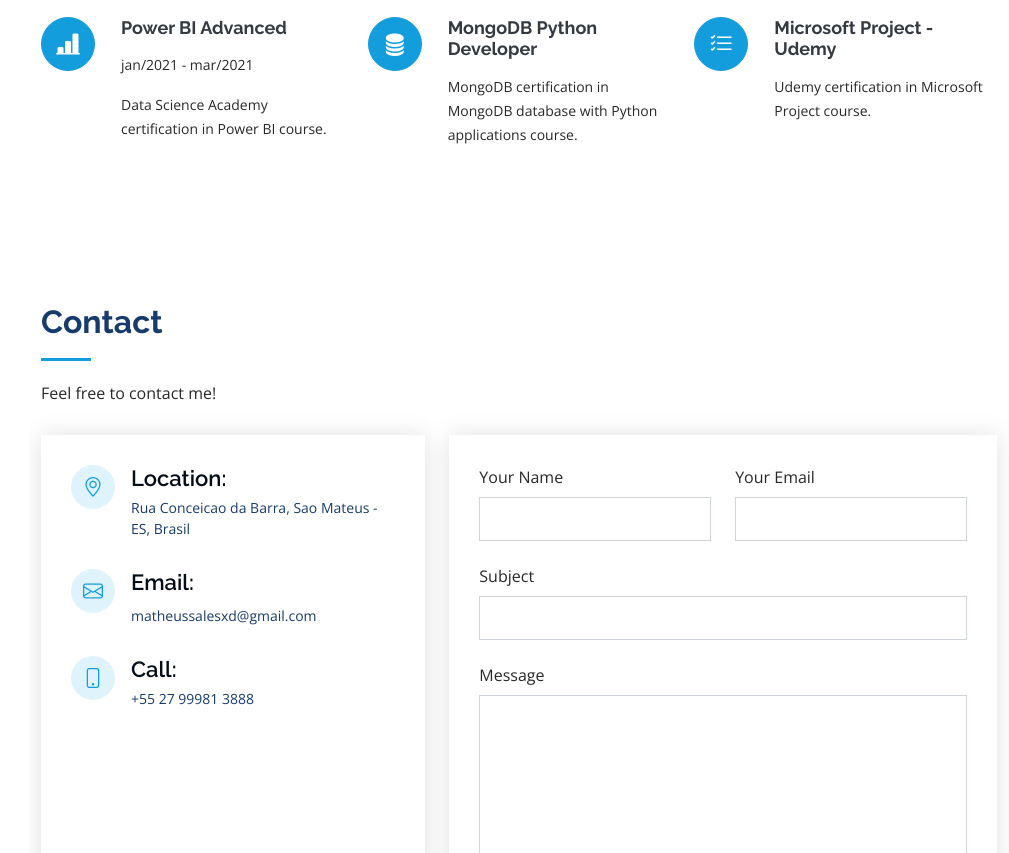
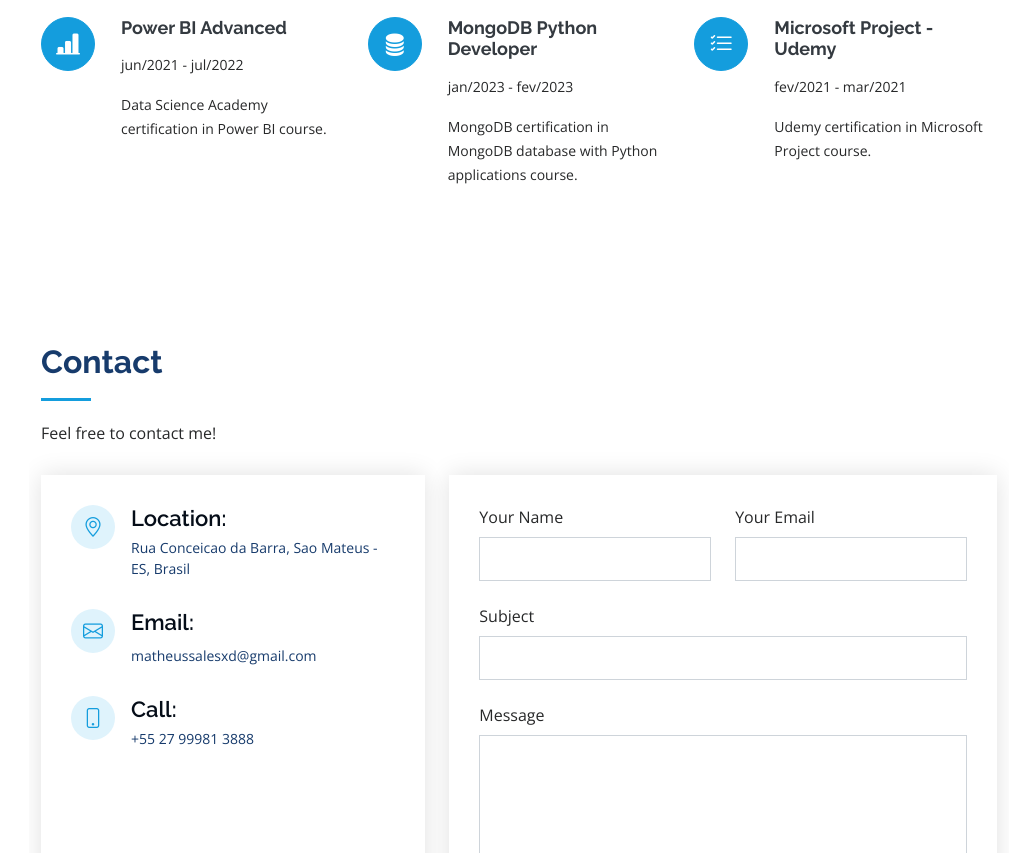
Before and after one commit to straighttothebank/straighttothebank.github.io, a plain HTML site: page index.html in a window 1280 px wide. Shown: the part 4969-5822 px from the top of the page, without its empty margins (271-1280 px from the left). Drawn offline with nearby package versions, Linux system fonts and the light colour scheme.

Commit message:
Add files via upload

```diff
--- a/index.html
+++ b/index.html
@@ -179,7 +179,7 @@
             <div class="progress">
               <span class="skill">PowerApps <i class="val">80%</i></span>
               <div class="progress-bar-wrap">
-                <div class="progress-bar" role="progressbar" aria-valuenow="80" aria-valuemin="0" aria-valuemax="100"></div>
+                <div class="progress-bar" role="progressbar" aria-valuenow="55" aria-valuemin="0" aria-valuemax="100"></div>
               </div>
             </div>
 
@@ -376,14 +376,12 @@
             </div>
           </div>
 
-
-
           <div class="col-lg-4 col-md-6 portfolio-item filter-python">
             <div class="portfolio-wrap">
               <img src="assets/img/portfolio/portfolio-8.jpg" class="img-fluid" alt="">
               <div class="portfolio-links">
                 <!--<a href="assets/img/portfolio/portfolio-8.jpg" data-gallery="portfolioGallery" class="portfolio-lightbox" title="Card 3"><i class="bx bx-plus"></i></a> -->
-                <a href="https://github.com/straighttothebank/Five_Personality_Traits" target="_blank"  title="More Details"><i class="bx bx-link"></i></a>
+                <a href="https://github.com/straighttothebank/Five_Personality_Traits" target="_blank" title="More Details"><i class="bx bx-link"></i></a>
               </div>
             </div>
           </div>
@@ -436,17 +434,19 @@
           <div class="col-lg-4 col-md-6 icon-box" data-aos="fade-up" data-aos-delay="300">
             <div class="icon"><i class="bi bi-bar-chart-line-fill"></i></div>
             <h4 class="title"><a>Power BI Advanced</a></h4>
-            <p class="description">jan/2021 - mar/2021</p>
+            <p class="description">jun/2021 - jul/2022</p>
             <p class="description">Data Science Academy certification in Power BI course.</p>
           </div>
           <div class="col-lg-4 col-md-6 icon-box" data-aos="fade-up" data-aos-delay="400">
             <div class="icon"><i class="bi bi-database-fill"></i></div>
             <h4 class="title"><a>MongoDB Python Developer</a></h4>
+            <p class="description">jan/2023 - fev/2023</p>
             <p class="description">MongoDB certification in MongoDB database with Python applications course.</p>
           </div>
           <div class="col-lg-4 col-md-6 icon-box" data-aos="fade-up" data-aos-delay="500">
             <div class="icon"><i class="bi bi-list-check"></i></div>
             <h4 class="title"><a>Microsoft Project - Udemy</a></h4>
+            <p class="description">fev/2021 - mar/2021</p>
             <p class="description">Udemy certification in Microsoft Project course.</p>
           </div>
         </div>
@@ -487,7 +487,7 @@
                 <p>+55 27 99981 3888</p>
               </div>
 
-              <iframe src="" frameborder="0" style="border:0; width: 100%; height: 290px;" allowfullscreen></iframe>
+              <iframe src="" frameborder="0" style="border:0; width: 100%; height: 100px;" allowfullscreen></iframe>
             </div>
 
           </div>
```
